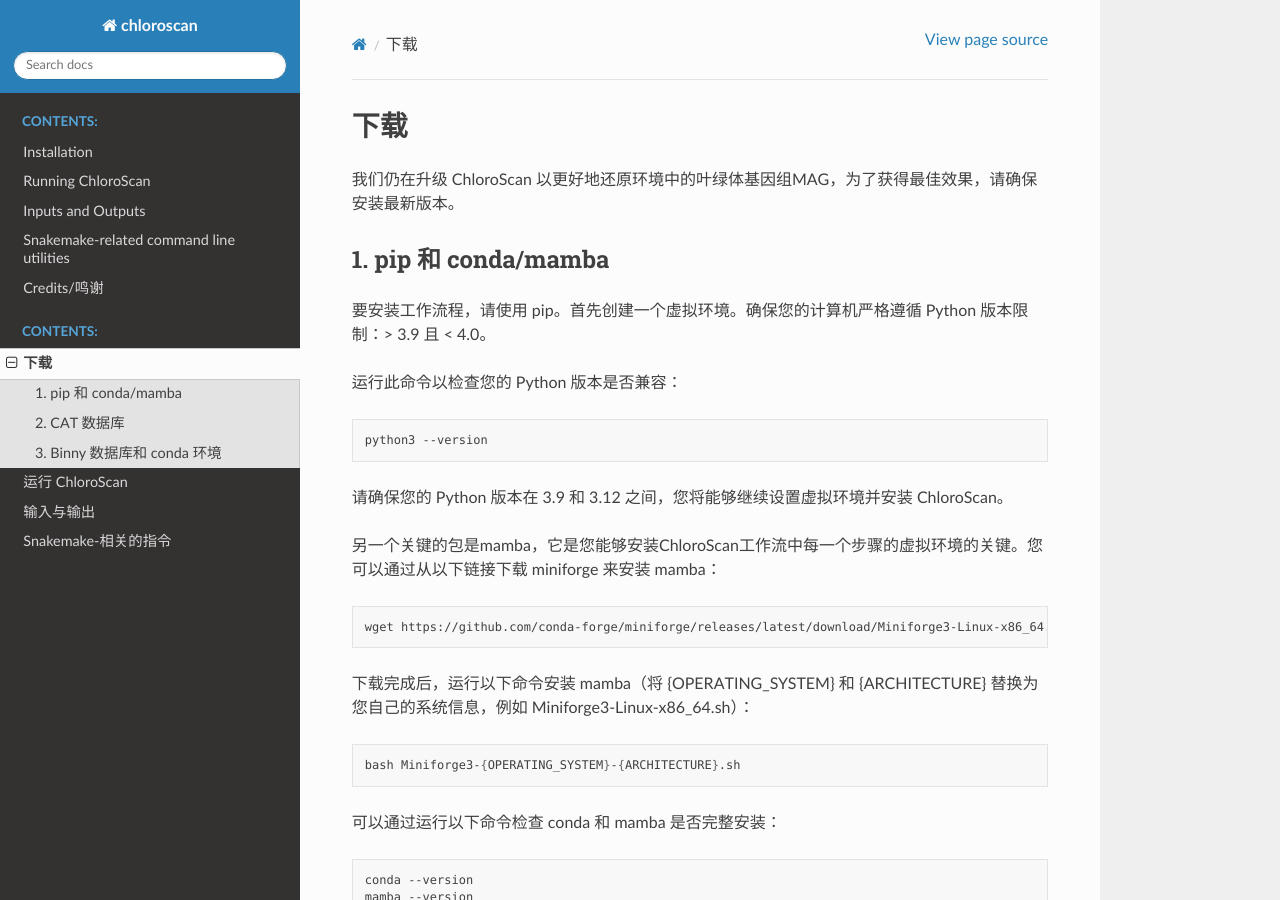
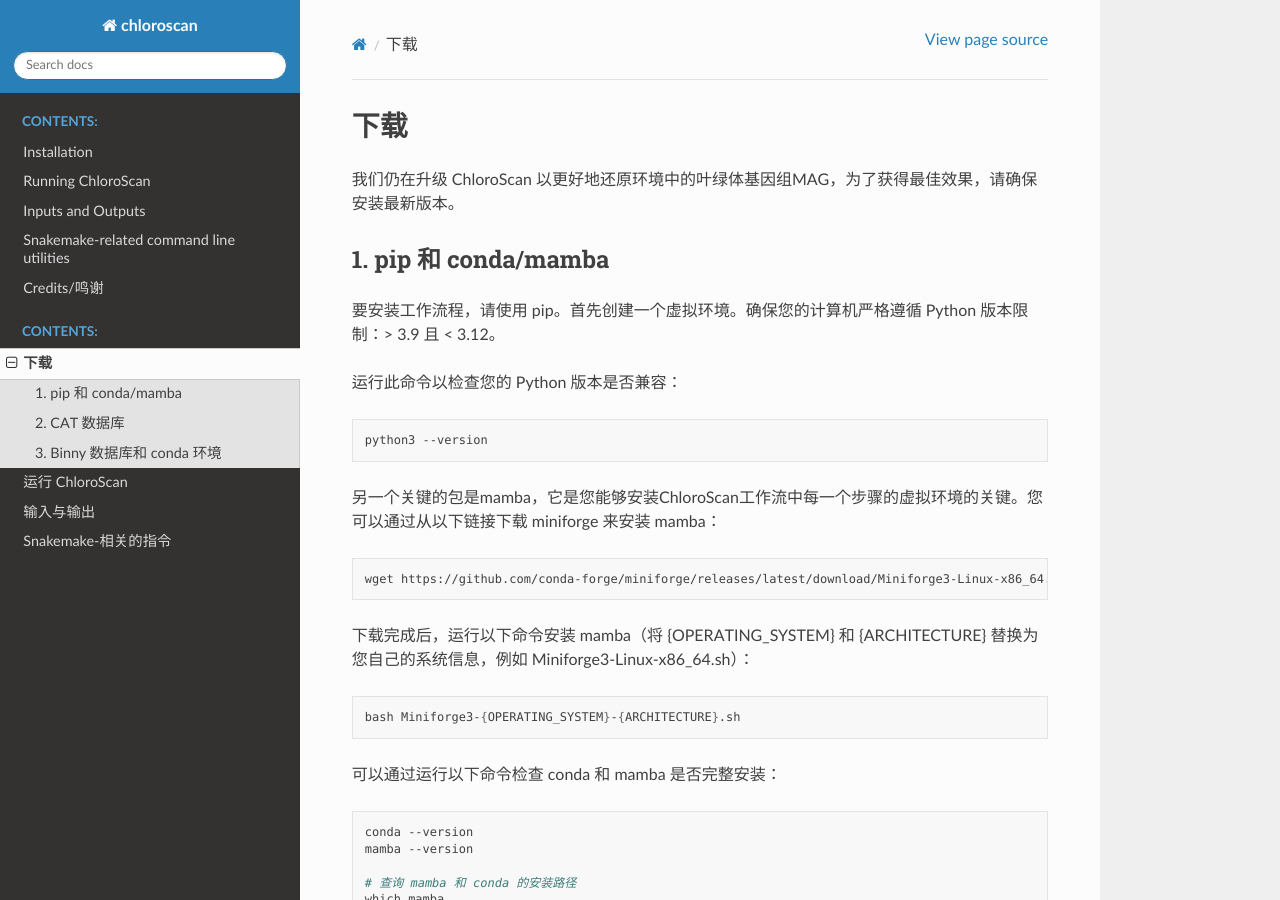
Before and after one commit to Andyargueasae/chloroscan, a Sphinx documentation site: the page built from docs/source/main/installation_CN.rst, in a window 1280 px wide and 900 px high. Built offline with Sphinx 7.4.7 and the Read the Docs theme 3.1.0, drawn with Linux system fonts in a browser that asks for light colours.

Commit message:
docs installation ins

```diff
--- a/docs/source/main/installation_CN.rst
+++ b/docs/source/main/installation_CN.rst
@@ -7,15 +7,13 @@
 1. pip 和 conda/mamba
 ----------------------
 
-要安装工作流程，请使用 pip。首先创建一个虚拟环境。确保您的计算机严格遵循 Python 版本限制：> 3.9 且 < 4.0。
+要安装工作流程，请使用 pip。首先创建一个虚拟环境。确保您的计算机严格遵循 Python 版本限制：> 3.9 且 < 3.12。
 
 运行此命令以检查您的 Python 版本是否兼容：
 
 .. code-block:: bash
 
     python3 --version
-
-请确保您的 Python 版本在 3.9 和 3.12 之间，您将能够继续设置虚拟环境并安装 ChloroScan。
 
 另一个关键的包是mamba，它是您能够安装ChloroScan工作流中每一个步骤的虚拟环境的关键。您可以通过从以下链接下载 miniforge 来安装 mamba：
 
```
